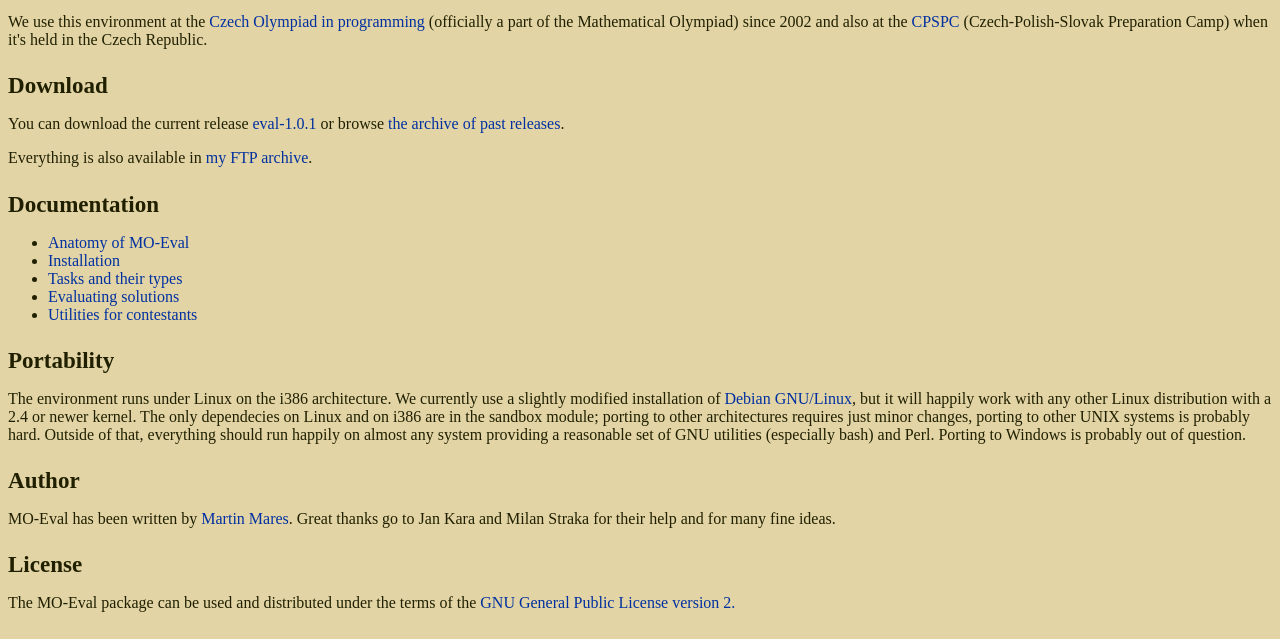
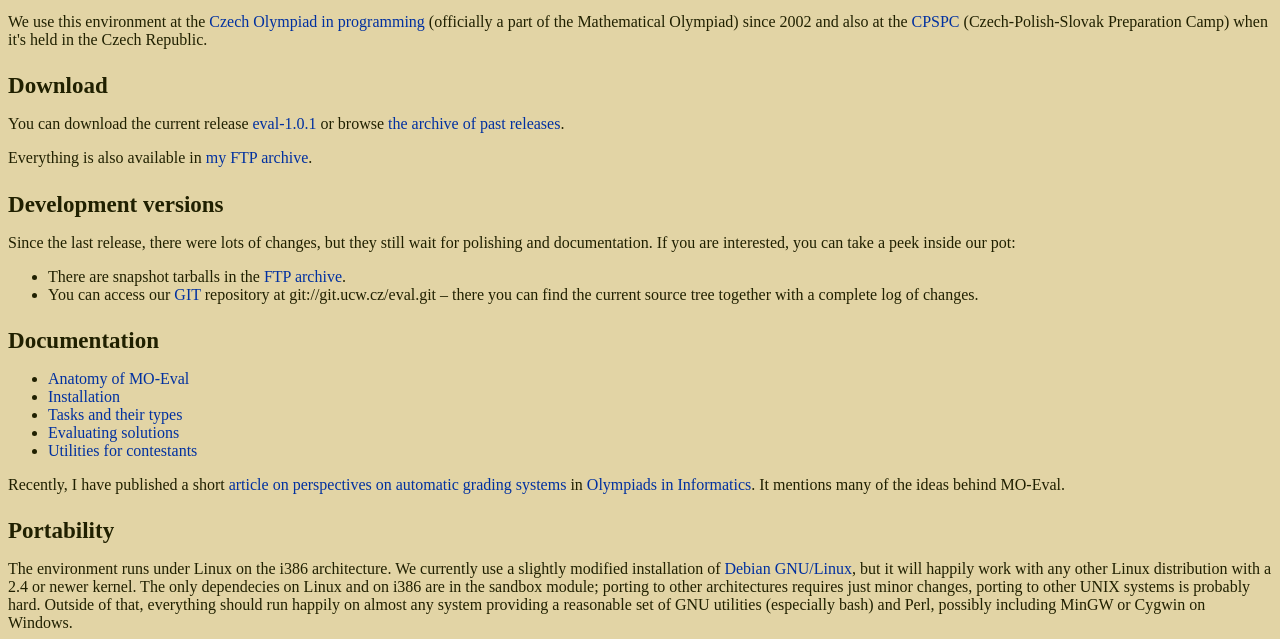
Before and after one commit to bblackham/moe-cms, a plain HTML site: page doc/index.html in a window 1280 px wide. Shown: the part 139-778 px from the top of the page. Drawn offline with Linux system fonts and the light colour scheme.

Commit message:
Mention snapshots in the documentation.

```diff
--- a/doc/index.html
+++ b/doc/index.html
@@ -21,10 +21,22 @@ pretty easy, but it hasn't been done yet.
 
 <h2>Download</h2>
 
-<p>You can download the current release <a href="http://atrey.karlin.mff.cuni.cz/~mj/download/eval/mo-eval-1.0.1.tar.gz">eval-1.0.1</a>
+<p>You can download the current release <a href="http://mj.ucw.cz/download/eval/mo-eval-1.0.1.tar.gz">eval-1.0.1</a>
 or browse <a href="http://atrey.karlin.mff.cuni.cz/~mj/download/eval/">the archive of past releases</a>.
 
-<p>Everything is also available in <a href="ftp://atrey.karlin.mff.cuni.cz/pub/local/mj/eval/">my FTP archive</a>.
+<p>Everything is also available in <a href="ftp://ftp.ucw.cz/mj/eval/">my FTP archive</a>.
+
+<h2>Development versions</h2>
+
+<p>Since the last release, there were lots of changes, but they still wait
+for polishing and documentation. If you are interested, you can take a peek
+inside our pot:
+
+<ul>
+<li>There are snapshot tarballs in the <a href="ftp://ftp.ucw.cz/mj/eval/">FTP archive</a>.
+<li>You can access our <a href="http://git.or.cz/">GIT</a> repository at git://git.ucw.cz/eval.git &ndash; there you can
+find the current source tree together with a complete log of changes.
+</ul>
 
 <h2>Documentation</h2>
 
@@ -36,18 +48,22 @@ or browse <a href="http://atrey.karlin.mff.cuni.cz/~mj/download/eval/">the archi
 <li><a href="public.html">Utilities for contestants</a>
 </ul>
 
+<p>Recently, I have published a short <a href="http://mj.ucw.cz/papers/eval.pdf">article
+on perspectives on automatic grading systems</a> in <a href="http://www.i-journals.org/olympiads_in_informatics/">Olympiads
+in Informatics</a>. It mentions many of the ideas behind MO-Eval.
+
 <h2>Portability</h2>
 
 <p>The environment runs under Linux on the i386 architecture. We currently use a slightly modified installation of <a href="http://www.debian.org/">Debian
 GNU/Linux</a>, but it will happily work with any other Linux distribution with a 2.4 or newer kernel. The only dependecies
 on Linux and on i386 are in the sandbox module; porting to other architectures requires just minor changes, porting to other
 UNIX systems is probably hard. Outside of that, everything should run happily on almost any system providing a reasonable
-set of GNU utilities (especially bash) and Perl. Porting to Windows is probably out of question.
+set of GNU utilities (especially bash) and Perl, possibly including MinGW or Cygwin on Windows.
 
 <h2>Author</h2>
 
 <p>MO-Eval has been written by <a href="http://atrey.karlin.mff.cuni.cz/~mj/">Martin Mares</a>.
-Great thanks go to Jan Kara and Milan Straka for their help and for many fine ideas.
+Great thanks go to Jan Kara, Milan Straka and Tomas Gavenciak for their help and for many fine ideas.
 
 <h2>License</h2>
 
```
